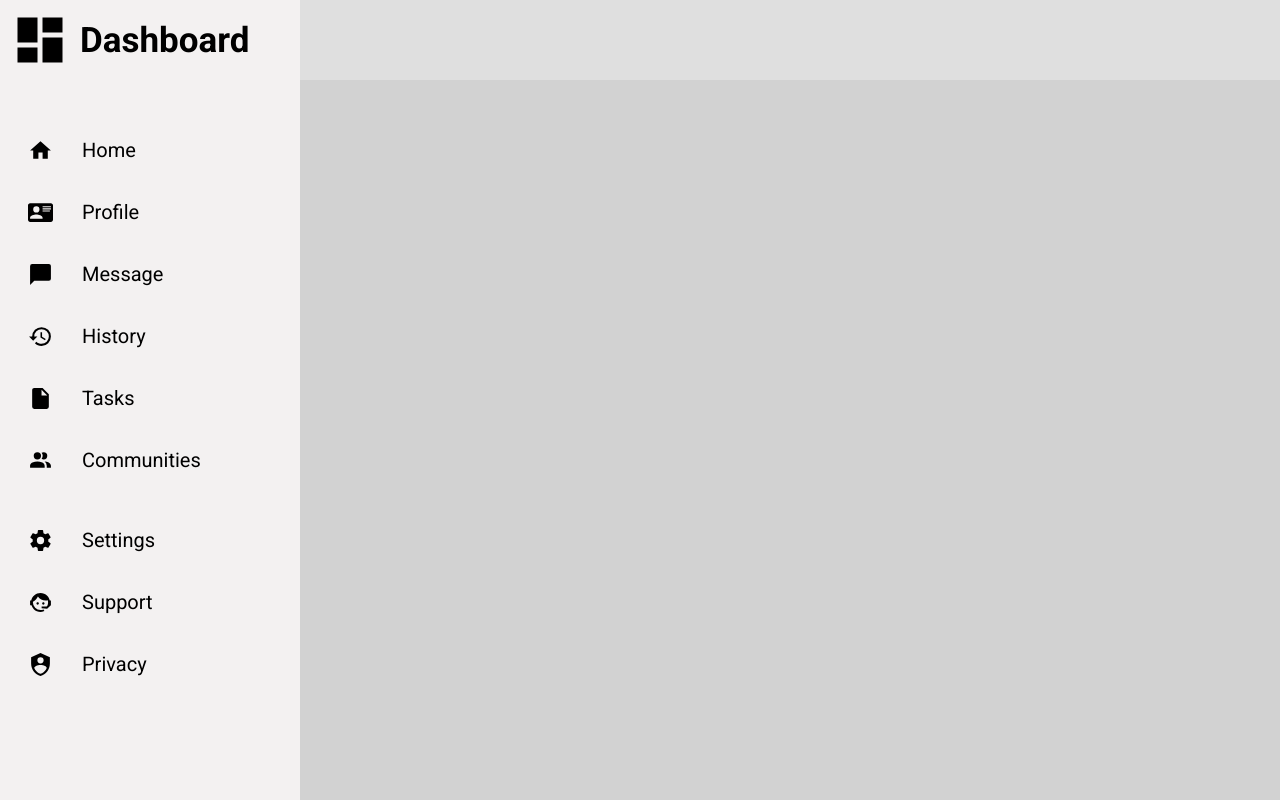
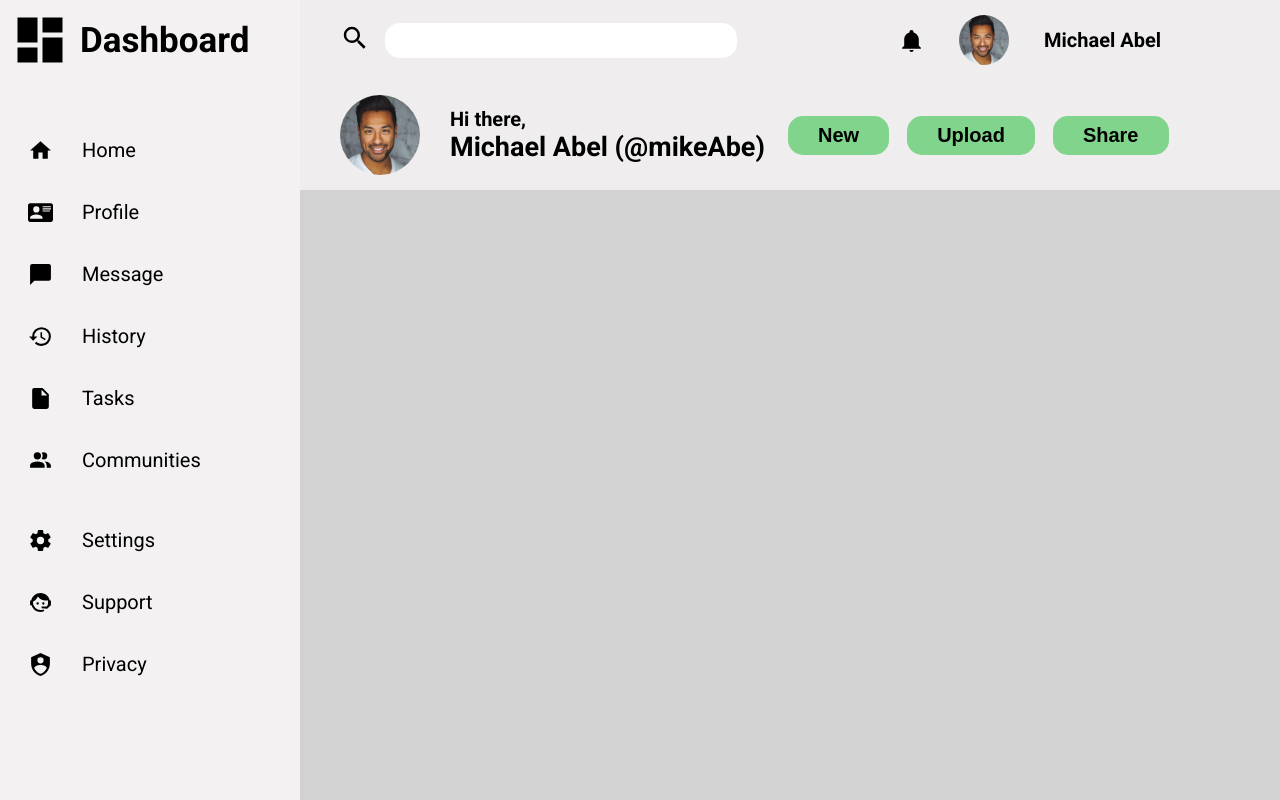
Before and after one commit to vinnyWebDev/dashboard-two, a plain HTML site: page index.html in a window 1280 px wide. Drawn offline with Linux system fonts and the light colour scheme.

Commit message:
header section complete

```diff
--- a/index.html
+++ b/index.html
@@ -13,7 +13,50 @@
     <title>Dashboard</title>
   </head>
   <body>
-    <div class="header"></div>
+    <!-- Use a mix of flex and grid here if it helps-->
+    <div class="header">
+      <div class="search">
+        <img src="./images/magnify.svg" class="searchImg" />
+        <input type="search" />
+      </div>
+
+      <!--Top right content of header grid. Notification bell, avatar and name-->
+      <div class="topRight">
+        <img
+          src="./images/bell.svg"
+          alt="notification bell icon"
+          class="icon"
+        />
+
+        <img
+          src="./images/profiles/profilepictureone.jpg"
+          alt="user's profile pic"
+          class="profileImg"
+        />
+        <div class="profileName">Michael Abel</div>
+      </div>
+      <!--Bottom left content of header grid. Avatar, greeting and name-->
+      <div class="bottomLeft">
+        <img
+          src="./images/profiles/profilepictureone.jpg"
+          src="./images/profiles/profilepictureone.jpg"
+          alt="user's profile pic"
+          class="profileImgBigegr"
+        />
+        <div class="bottomLeftTxt">
+          Hi there,<br />
+          <span>Michael Abel (@mikeAbe)</span>
+        </div>
+      </div>
+
+      <!--Bottom right of header grid. New, upload and share buttons-->
+      <div class="bottomRight">
+        <button>New</button>
+        <button>Upload</button>
+        <button>Share</button>
+      </div>
+    </div>
+
     <div class="sidebar">
       <!--Logo and text-->
       <img
--- a/styles.css
+++ b/styles.css
@@ -5,13 +5,19 @@ body {
 
   display: grid;
   grid-template-columns: 300px 1fr;
-  grid-template-rows: 80px 1fr;
+  grid-template-rows: 190px 1fr;
 }
 
 .header {
-  background-color: rgb(223, 223, 223);
+  background-color: rgb(239, 237, 237);
   grid-column: 2/3;
   grid-row: 1/2;
+
+  display: grid;
+  grid-template-columns: 1fr 500px;
+  grid-template-rows: 80px 1fr;
+
+  padding-left: 40px;
 }
 
 .sidebar {
@@ -30,7 +36,7 @@ body {
   grid-row: 2/3;
 }
 
-/*Sidebar content*/
+/* ////////Sidebar content////////// */
 .logoTxt {
   font-size: 35px;
   font-weight: bold;
@@ -82,3 +88,90 @@ body {
   font-size: 20px;
   align-self: center;
 }
+
+/* ////////////Header Content/////////// */
+.header input {
+  margin-left: 15px;
+  border-radius: 15px;
+  border: none;
+  background-color: white;
+  padding: 10px;
+  min-width: 80%;
+}
+/*Search section of header div content*/
+.search {
+  display: flex;
+  align-self: center;
+
+  grid-column: 1/2;
+  grid-row: 1/2;
+}
+
+.searchImg {
+  height: 30px;
+}
+
+/*top right of header div content*/
+.topRight {
+  display: flex;
+  justify-content: center;
+  align-items: center;
+  align-self: center;
+}
+
+.icon {
+  height: 25px;
+}
+
+.profileImg {
+  border-radius: 50%;
+  height: 50px;
+  margin-left: 35px;
+}
+
+/*Bottom left of header div content*/
+.bottomLeft {
+  display: flex;
+  align-items: center;
+  align-self: center;
+}
+
+.bottomLeftTxt {
+  font-size: 20px;
+  font-weight: bold;
+  margin-left: 30px;
+}
+
+.bottomLeftTxt span {
+  font-size: 27px;
+  font-weight: bold;
+}
+
+.profileImgBigegr {
+  border-radius: 50%;
+  height: 80px;
+}
+
+.profileName {
+  font-size: 20px;
+  font-weight: bold;
+  margin-left: 35px;
+}
+
+/*Bottom right of header div content*/
+.bottomRight {
+  display: flex;
+  align-items: center;
+  align-self: center;
+}
+
+.bottomRight button {
+  border-radius: 15px;
+  background-color: rgb(128, 212, 139);
+  padding: 8px 30px;
+  margin-right: 10px;
+  margin-left: 8px;
+  border: none;
+  font-weight: bold;
+  font-size: 20px;
+}
```
Also changed, not shown: images/bell.svg (added), images/magnify.svg (added), images/profiles/profilepictureone.jpg (added), 3 other files.
